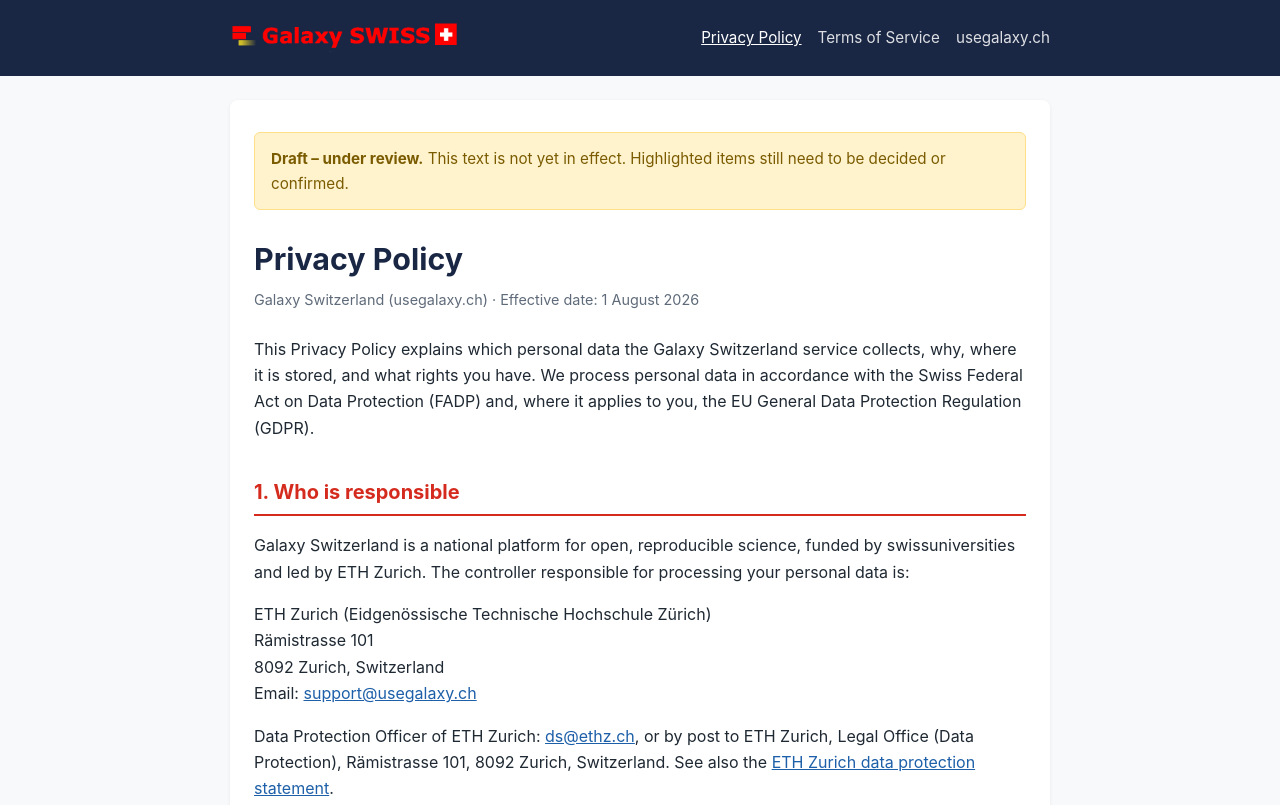
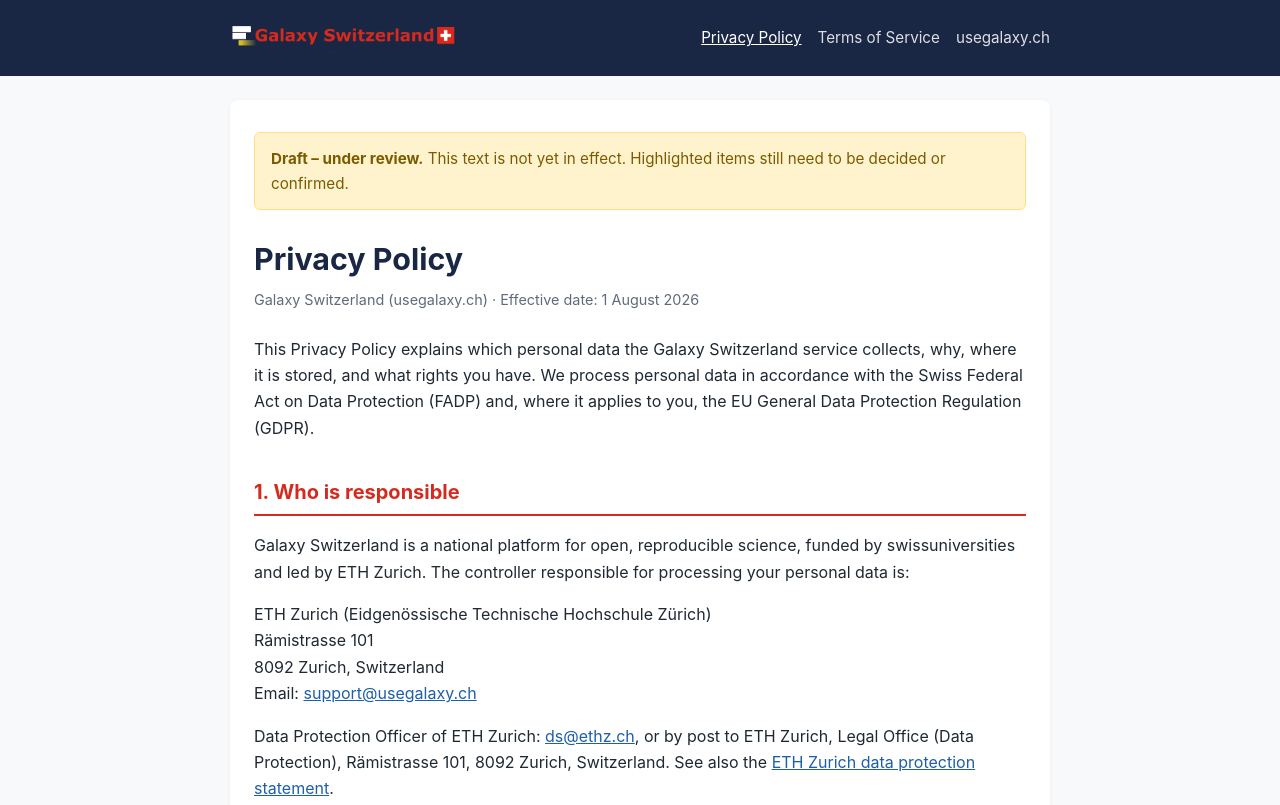
Before and after one commit to GALAXY-CH/landing-page, a plain HTML site: page privacy.html in a window 1280 px wide. Shown: the top 805 px of the page. Drawn offline with Linux system fonts and the light colour scheme.

Commit message:
GAL-193: use the usegalaxy.ch masthead logo on the legal pages

```diff
--- a/privacy.html
+++ b/privacy.html
@@ -12,7 +12,7 @@
 <body>
     <header class="legal-header">
         <div class="inner">
-            <a href="./"><img src="assets/images/galaxy-swiss-red.png" alt="Galaxy Switzerland"></a>
+            <a href="./"><img src="assets/images/galaxy-swiss.png" alt="Galaxy Switzerland"></a>
             <nav>
                 <a href="privacy.html" aria-current="page">Privacy Policy</a>
                 <a href="terms.html">Terms of Service</a>
```
Also changed, not shown: terms.html (+1 -1 lines).
